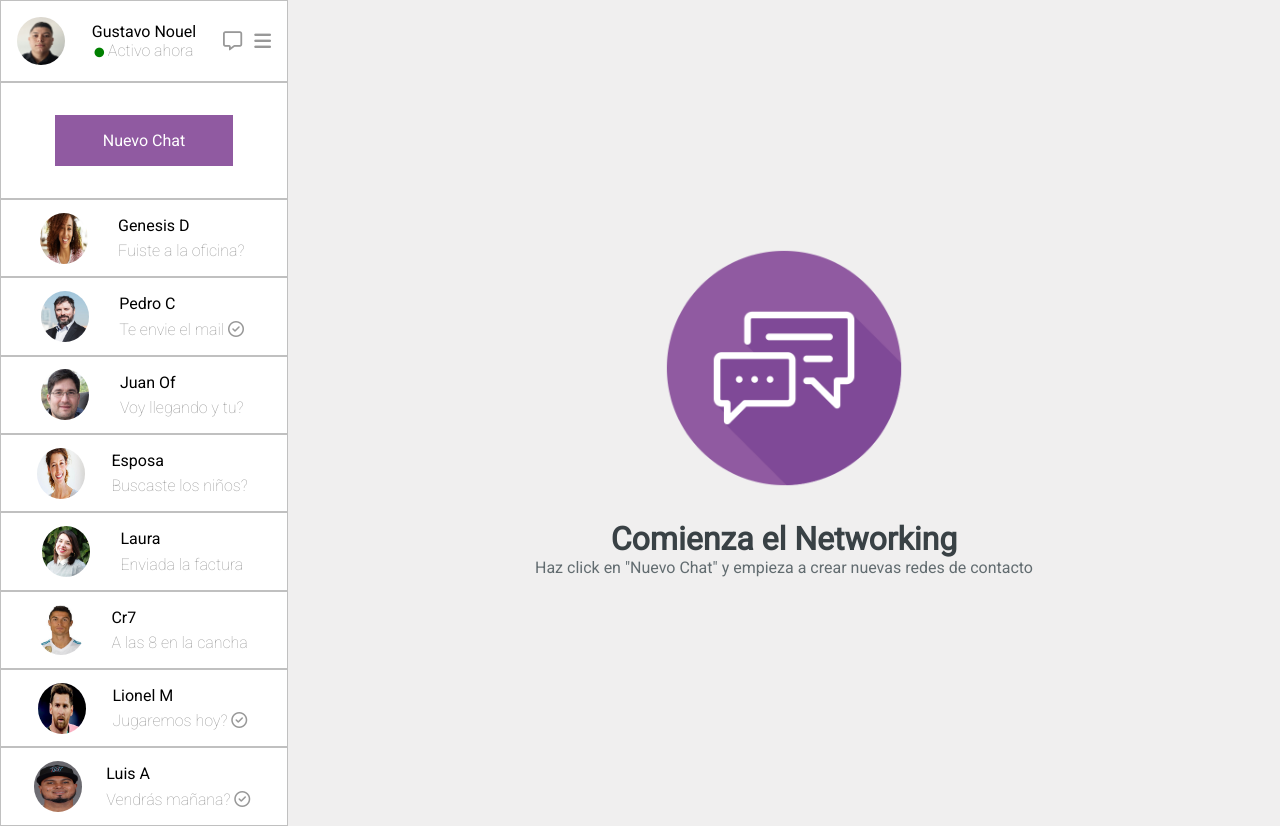
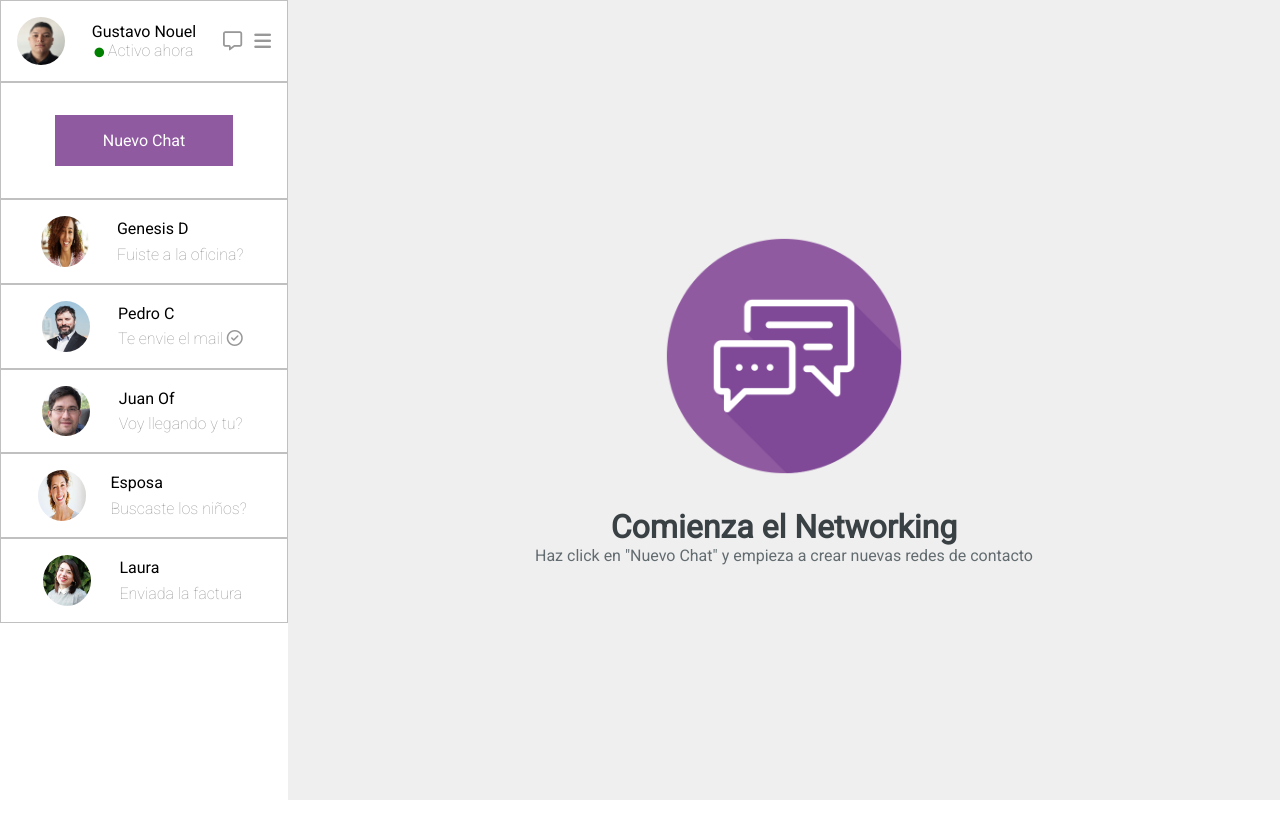
Before and after one commit to gustavoanouel/LandingPage-Chat, a plain HTML site: page index.html in a window 1280 px wide. After the commit the page ends 800 px from the top, so only its background shows below. Drawn offline with Linux system fonts and the light colour scheme.

Commit message:
Modificacion chats

```diff
--- a/assets/css/style.css
+++ b/assets/css/style.css
@@ -108,7 +108,7 @@ button:hover {
 .chat {
   display: flex;
   justify-content: space-evenly;
-  padding: 0.8em;
+  padding: 1em;
   border: 0.6px silver solid;
   cursor: pointer;
 }
--- a/index.html
+++ b/index.html
@@ -66,27 +66,8 @@
             <p class="light">Enviada la factura</p>
           </div>
         </div>
-        <div class="chat">
-          <img src="assets/img/friend6.jpg" alt="Amigo" class="img-chat">
-          <div class="name-friend">
-            <p>Cr7</p>
-            <p class="light">A las 8 en la cancha</p>
-          </div>
-        </div>
-        <div class="chat">
-          <img src="assets/img/friend7.jpg" alt="Amigo" class="img-chat">
-          <div class="name-friend">
-            <p>Lionel M</p>
-            <p class="light">Jugaremos hoy?  <i class="fa-regular fa-circle-check"></i></p>
-          </div>
-        </div>
-        <div class="chat">
-          <img src="assets/img/friend8.jpg" alt="Amigo" class="img-chat">
-          <div class="name-friend">
-            <p>Luis A</p>
-            <p class="light">Vendrás mañana?   <i class="fa-regular fa-circle-check"></i></p>
-          </div>
-        </div>
+
+
       </div>
     </div>
     <div class="main">
```
